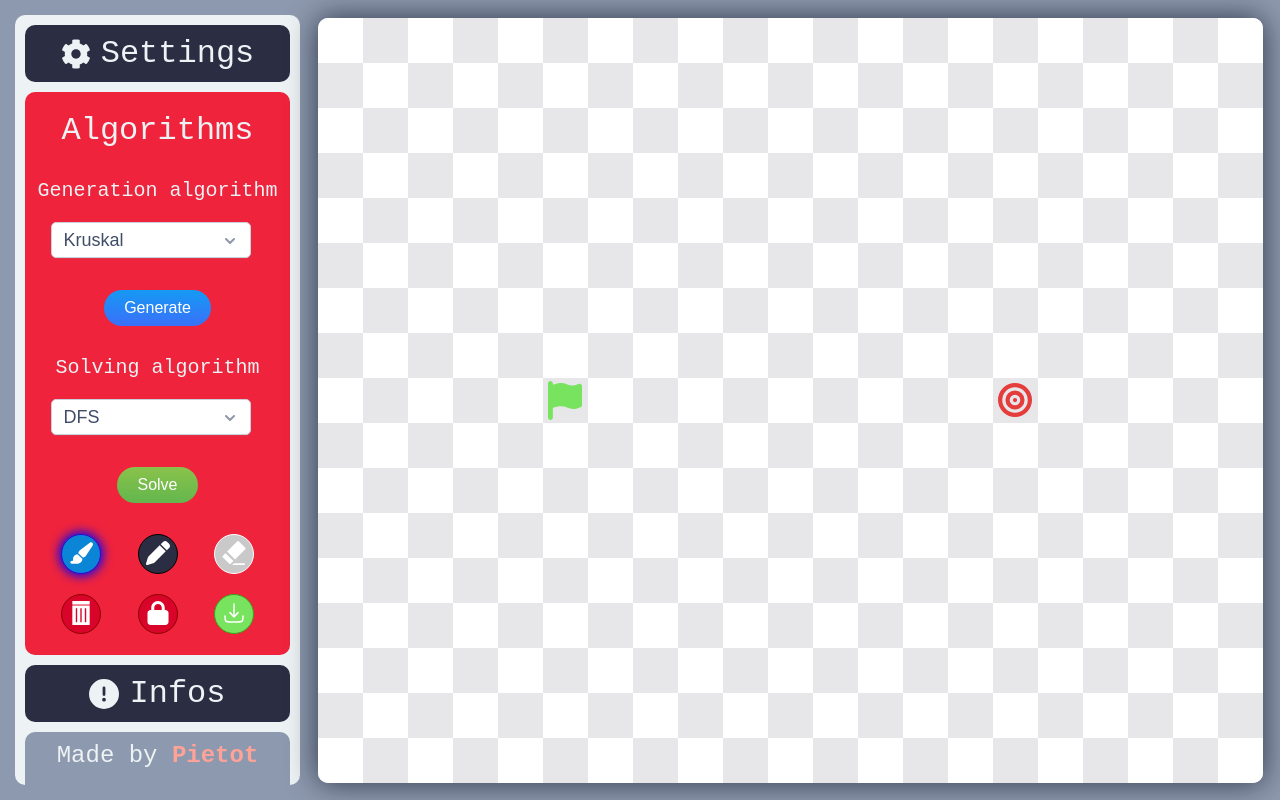
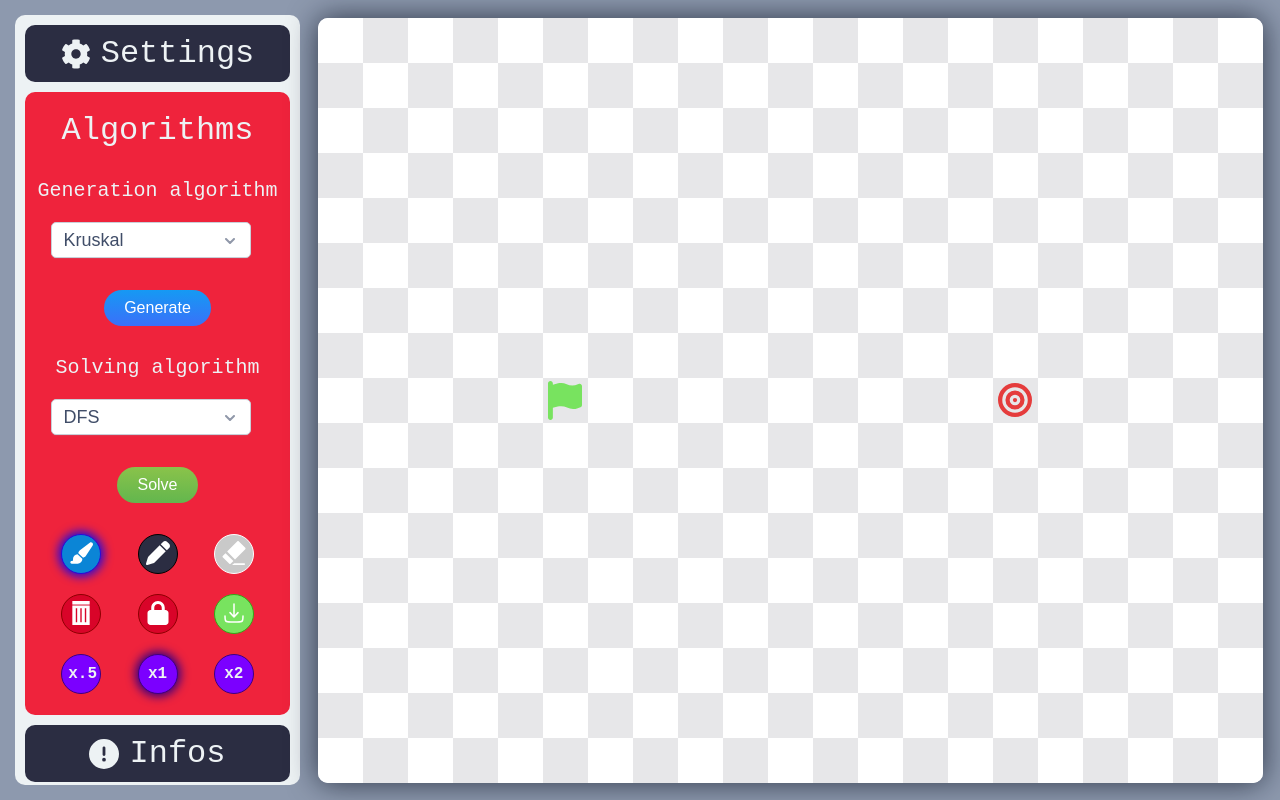
Before and after one commit to Pietot/Maze-Maker-Solver, a plain HTML site: page index.html in a window 1280 px wide. Drawn offline with Linux system fonts and the light colour scheme.

Commit message:
Added speed-button

```diff
--- a/index.html
+++ b/index.html
@@ -131,13 +131,38 @@
                   value="1"
                 >
                   <img src="assets/lock.svg" alt="lock.svg" />
-                  <button
+                </button>
+                <button
                   id="download"
                   class="action-button download-button"
                   role="button"
                   value="1"
                 >
                   <img src="assets/download.svg" alt="download.svg" />
+                </button>
+              </div>
+              <div class="btn-actions">
+                <button
+                  class="action-button speed-button"
+                  data-is-toggled="0"
+                  value="250"
+                >
+                  x.5
+                </button>
+                <button
+                  class="action-button speed-button"
+                  data-is-toggled="1"
+                  value="50"
+                  style="box-shadow: 0px 0px 10px 3px rgb(62, 0, 128)"
+                >
+                  x1
+                </button>
+                <button
+                  class="action-button speed-button"
+                  data-is-toggled="0"
+                  value="10"
+                >
+                  x2
                 </button>
               </div>
             </div>
```
